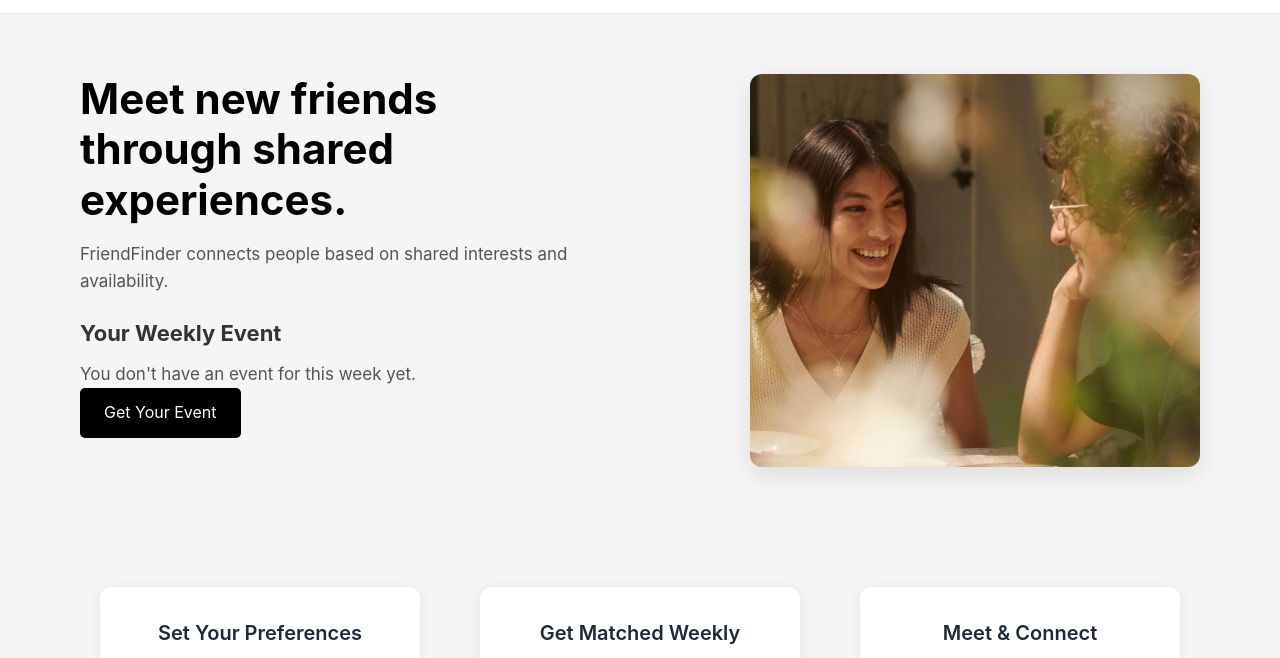
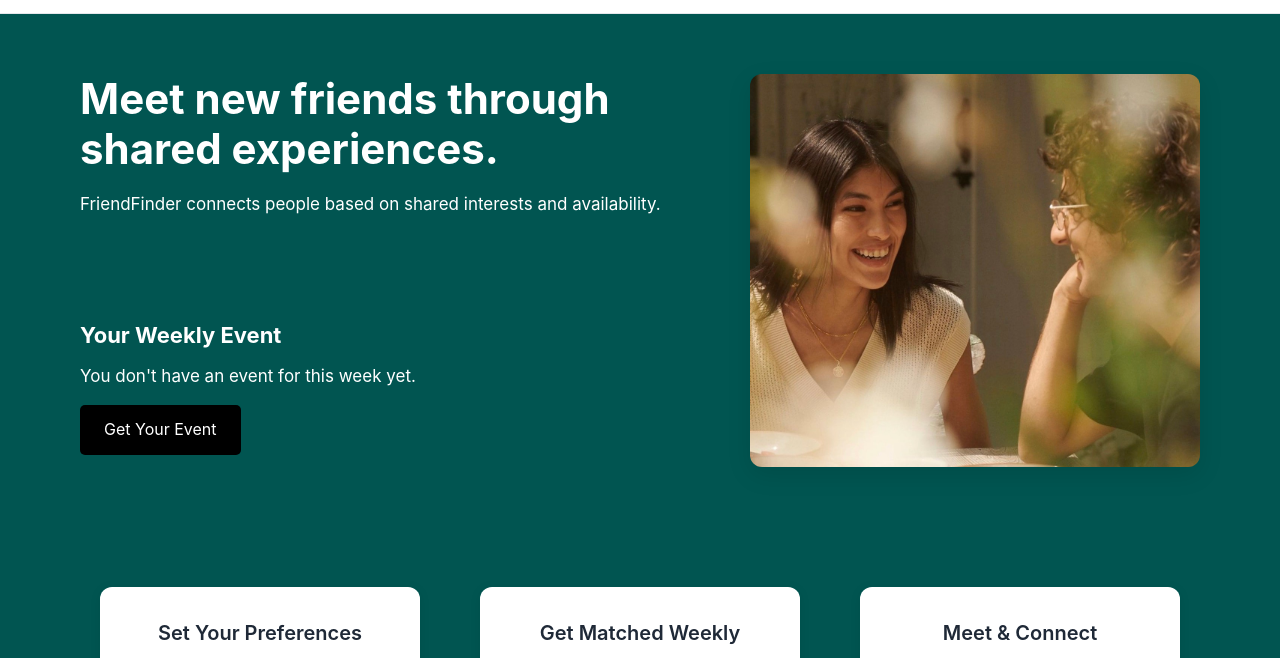
Before and after one commit to javier-la200426/CS20FinalProject, a website: page public/index.html in a window 1280 px wide. Shown: the part 115-773 px from the top of the page. Drawn offline with Linux system fonts and the light colour scheme; no server answers.

Commit message:
updated color styling

```diff
--- a/public/css/styles.css
+++ b/public/css/styles.css
@@ -6,8 +6,8 @@
 
 body {
     font-family: 'Inter', sans-serif;
-    background-color: #f5f5f5;
-    color: #333;
+    background-color: #015551;
+    color: #FFF;
     line-height: 1.6;
 }
 
@@ -95,7 +95,7 @@ nav ul li a:hover {
 #button-section {
     max-width: 900px;
     padding: 60px 50px;
-    margin: 60px auto 40px;
+    margin: 100px auto 100px;
 }
 
 #button-section h1 {
@@ -122,12 +122,12 @@ nav ul li a:hover {
     max-width: 1200px;
     margin: 60px auto;
     padding: 0 40px;
-    gap: 60px;
+    gap: 20px;
 }
 
 .hero-left {
     flex: 1;
-    max-width: 500px;
+    max-width: 600px;
 }
 
 .hero-left h1 {
@@ -135,17 +135,18 @@ nav ul li a:hover {
     font-weight: 700;
     line-height: 1.2;
     margin-bottom: 16px;
+    color: #FFF;
 }
 
 .hero-left p {
     font-size: 17px;
     line-height: 1.6;
     margin-bottom: 0;
-    color: #555;
+    color: #FFF;
 }
 
 .event-block {
-    margin: 20px 0 0 0;
+    margin: 100px 0 0 0;
     padding: 0;
     border-top: none;
 }
@@ -153,6 +154,11 @@ nav ul li a:hover {
 .event-block h2 {
     font-size: 22px;
     margin-bottom: 10px;
+    color: #FFF;
+}
+
+a.btn {
+    margin-top: 15px;
 }
 
 .hero-right {
@@ -206,7 +212,7 @@ nav ul li a:hover {
 }
 
 .feedback-card h1 {
-    color: #4a90a4;
+    color: #015551;
     margin-bottom: 15px;
     text-align: center;
 }
@@ -229,6 +235,7 @@ nav ul li a:hover {
 
 .fa-star {
     cursor: pointer;
+    color: #015551;
     transition: color 0.2s;
 }
 
@@ -261,6 +268,10 @@ h1 {
 h2 {
     color: #333;
     margin-bottom: 15px;
+}
+
+p, label {
+    color: black;
 }
 
 .btn {
@@ -344,7 +355,7 @@ h2 {
 }
 
 .feedback-card .form-group label {
-    color: #4a90a4;
+    color: #015551;
 }
 
 .options label {
@@ -605,6 +616,7 @@ h2 {
 .day-name {
     width: 100px;
     font-weight: bold;
+    color: black;
 }
 
 .day-row label {
```
